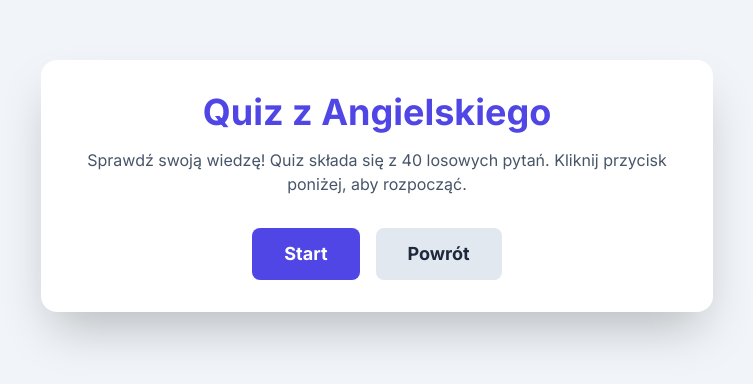
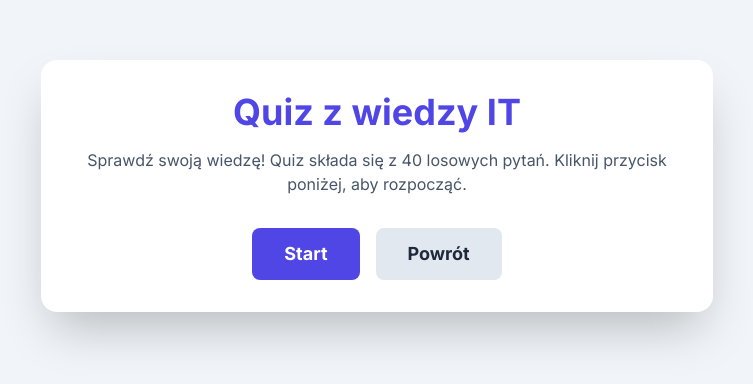
Before and after one commit to Ad2m1337/quiz, a plain HTML site: page quizy/quizit.html in a window 1280 px wide. Shown: the part 214-598 px from the top of the page, without its empty margins (263-1016 px from the left). Drawn offline with nearby package versions, Linux system fonts and the light colour scheme.

Commit message:
Update quizit.html

```diff
--- a/quizy/quizit.html
+++ b/quizy/quizit.html
@@ -3,7 +3,7 @@
 <head>
     <meta charset="UTF-8">
     <meta name="viewport" content="width=device-width, initial-scale=1.0">
-    <title>Quiz Angielski</title>
+    <title>Quiz wiedzy IT</title>
     <script src="https://cdn.tailwindcss.com"></script>
     <link rel="preconnect" href="https://fonts.googleapis.com">
     <link rel="preconnect" href="https://fonts.gstatic.com" crossorigin>
@@ -44,7 +44,7 @@
 
         <!-- Ekran startowy -->
         <div id="start-screen">
-            <h1 class="text-3xl md:text-4xl font-bold text-center text-indigo-600 dark:text-indigo-400 mb-4">Quiz z Angielskiego</h1>
+            <h1 class="text-3xl md:text-4xl font-bold text-center text-indigo-600 dark:text-indigo-400 mb-4">Quiz z wiedzy IT</h1>
             <p class="text-center text-slate-600 dark:text-slate-400 mb-8">Sprawdź swoją wiedzę! Quiz składa się z 40 losowych pytań. Kliknij przycisk poniżej, aby rozpocząć.</p>
             <div class="flex flex-col sm:flex-row items-center justify-center gap-4">
                 <button id="start-btn" class="w-full sm:w-auto bg-indigo-600 hover:bg-indigo-700 text-white font-bold py-3 px-8 rounded-lg text-lg transition-transform duration-200 transform hover:scale-105">
```
